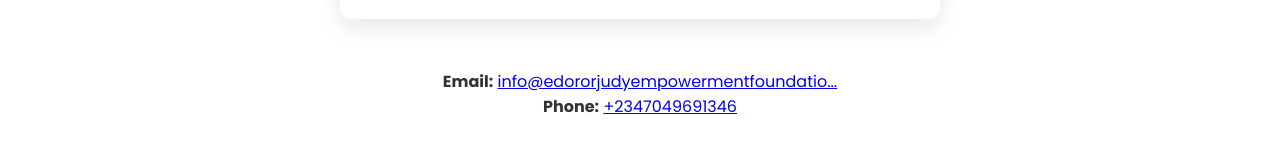
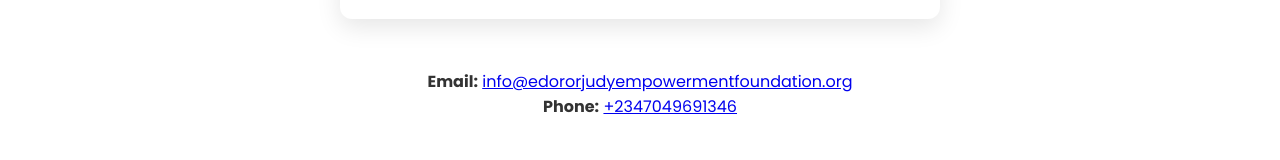
Before and after one commit to Austinixe/Edoro_Judy_Empowerment-_Foundation, a plain HTML site: page contact.html in a window 1280 px wide. Shown: the part 766-926 px from the top of the page. Drawn offline with Linux system fonts and the light colour scheme.

Commit message:
modified contact.html

```diff
--- a/contact.html
+++ b/contact.html
@@ -100,7 +100,7 @@
 
     <!-- Contact Info -->
     <div class="contact-info" style="margin-top: 40px; color: #333;">
-      <p><strong>Email:</strong> <a href="mailto:info@edororjudyempowermentfoundatio...">info@edororjudyempowermentfoundatio...</a></p>
+      <p><strong>Email:</strong> <a href="mailto:info@edororjudyempowermentfoundation.org">info@edororjudyempowermentfoundation.org</a></p>
       <p><strong>Phone:</strong> <a href="tel:+2347049691346">+2347049691346</a></p>
 
     </div>
```
